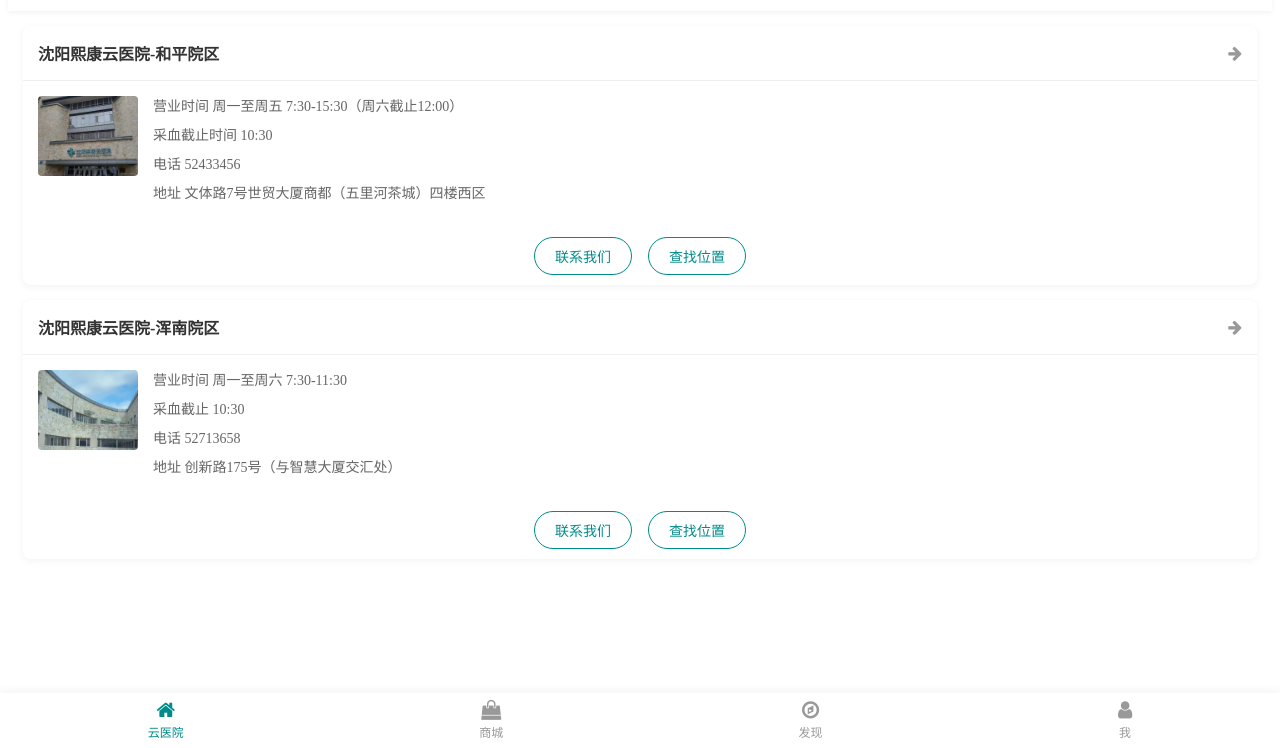
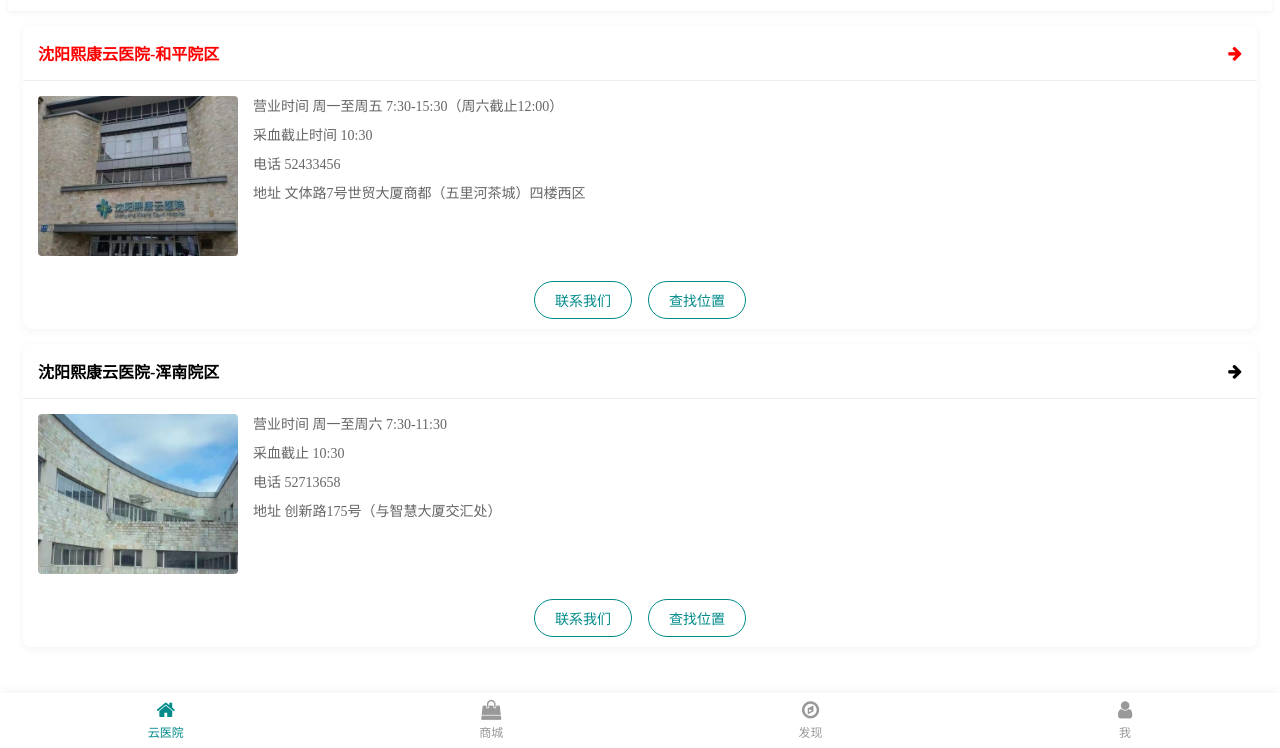
Before and after one commit to tomchen-art/csh, a plain HTML site: page hospital/html/hospital.html in a window 1280 px wide. Shown: the part 52-800 px from the top of the page. Drawn offline with Linux system fonts and the light colour scheme.

Commit message:
Update hospitals.css

```diff
--- a/hospital/css/hospitals.css
+++ b/hospital/css/hospitals.css
@@ -49,8 +49,12 @@
     }
 
     a {
-    	color: black;
     	text-decoration: none;
+    }
+
+    #ha h2,
+    #ha .arrow {
+    	color: red;
     }
 
     .hospital-card .top {
@@ -64,11 +68,11 @@
     .hospital-card .top h2 {
     	font-size: 16px;
     	margin: 0;
-    	color: #333;
+    	color: black;
     }
 
     .hospital-card .top .arrow {
-    	color: #999;
+    	color: black;
     }
 
     .hospital-card .info {
@@ -77,8 +81,8 @@
     }
 
     .hospital-card .info img {
-    	width: 100px;
-    	height: 80px;
+    	width: 200px;
+    	height: 160px;
     	object-fit: cover;
     	border-radius: 4px;
     	margin-right: 15px;
```
